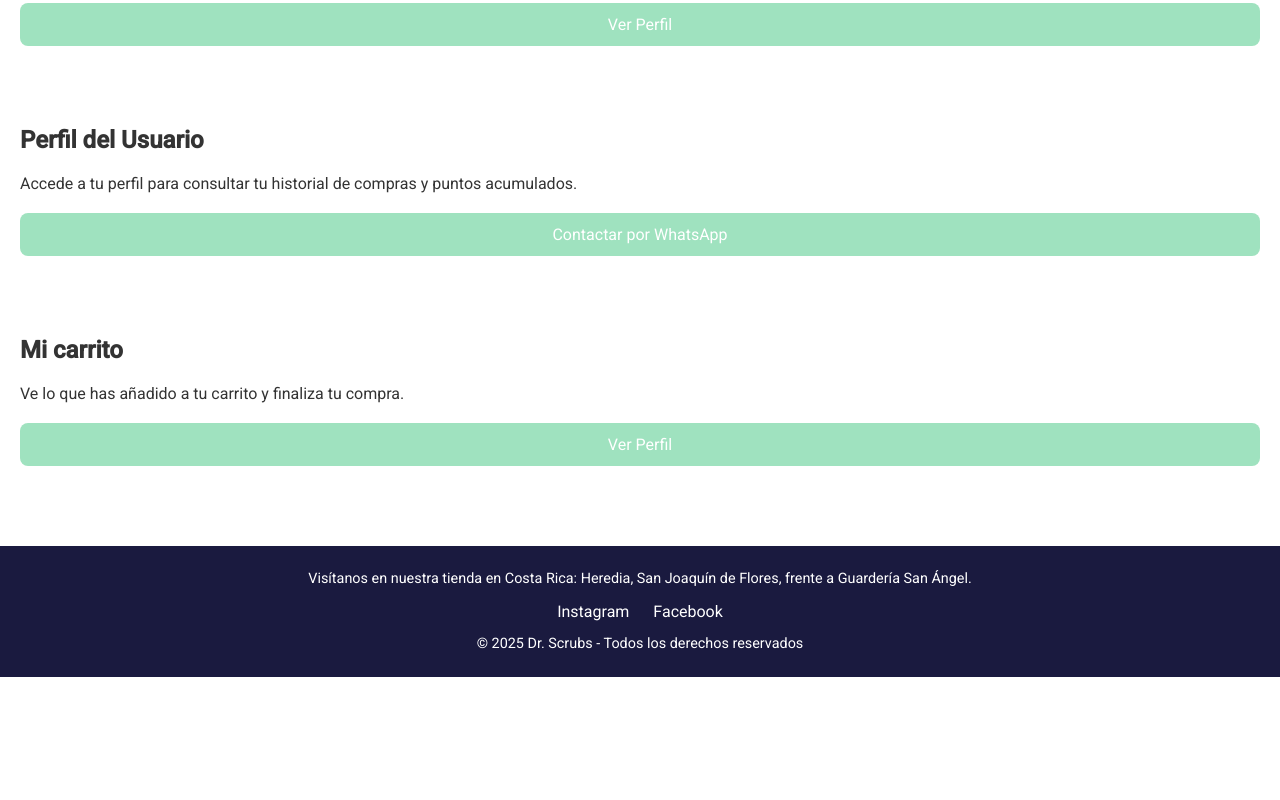
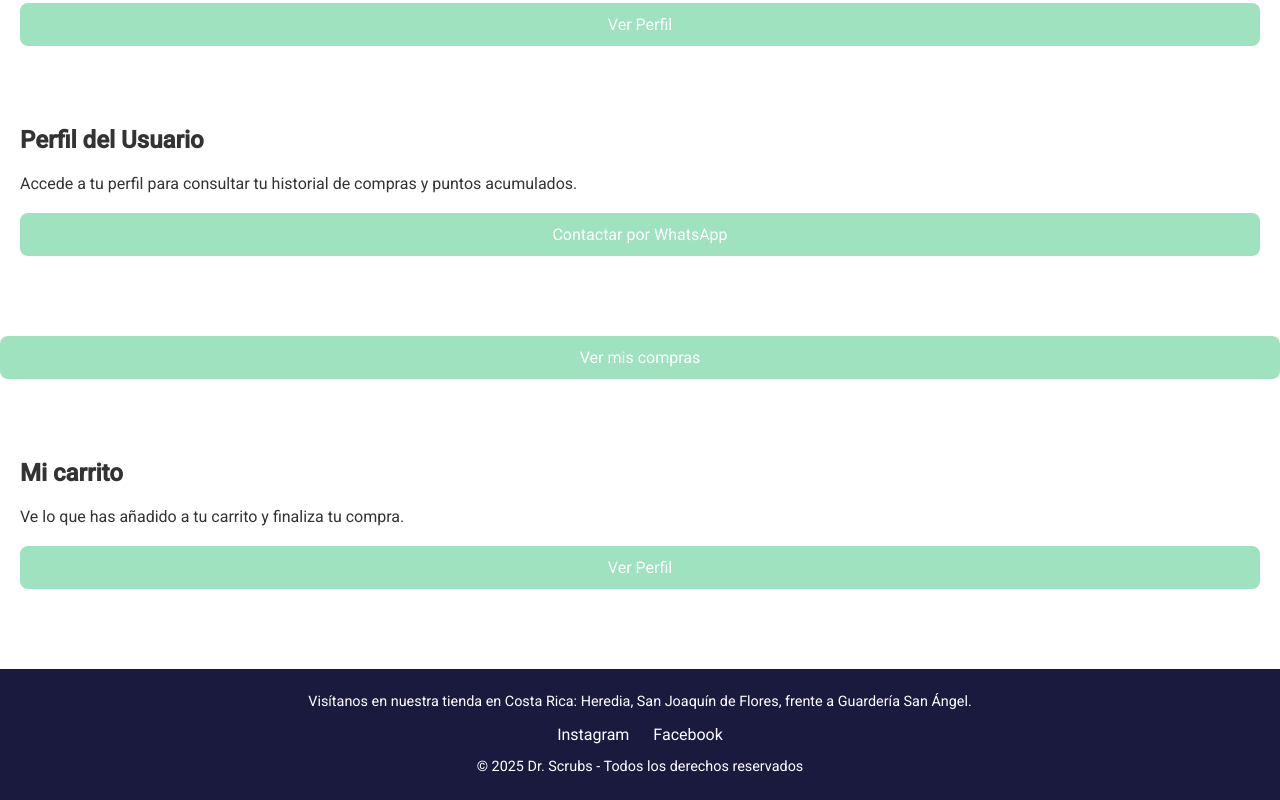
Before and after one commit to Vale0401/drscrubs, a plain HTML site: page index.html in a window 1280 px wide. Shown: the part 1014-1814 px from the top of the page. Before the commit the page ends 1691 px from the top, so only its background shows below. Drawn offline with Linux system fonts and the light colour scheme.

Commit message:
Update index.html

```diff
--- a/index.html
+++ b/index.html
@@ -173,6 +173,11 @@
     <a href="https://wa.me/727107670" class="btn-primary hover-green">Contactar por WhatsApp</a>
 </section>
 
+        </div>
+    </div>
+    <a href="#Mi Carrito" class="btn-primary hover-green">Ver mis compras</a>
+</section>
+
 <section id="Mi Carrito">
     <h2>Mi carrito</h2>
     <p>Ve lo que has añadido a tu carrito y finaliza tu compra. </p>
```
